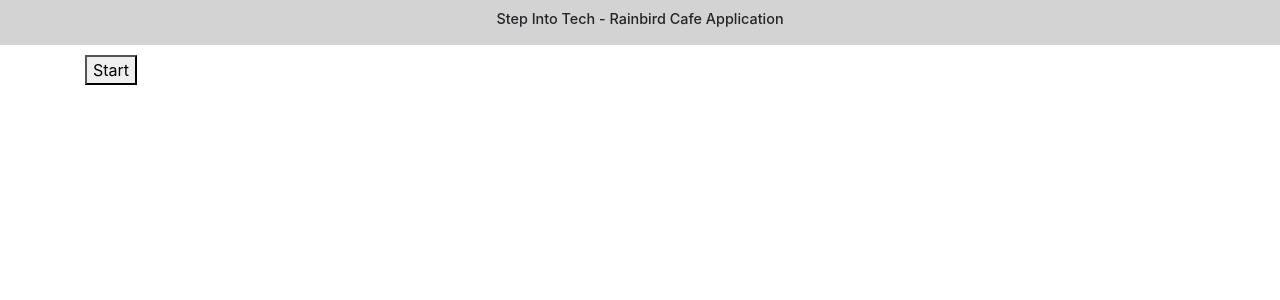
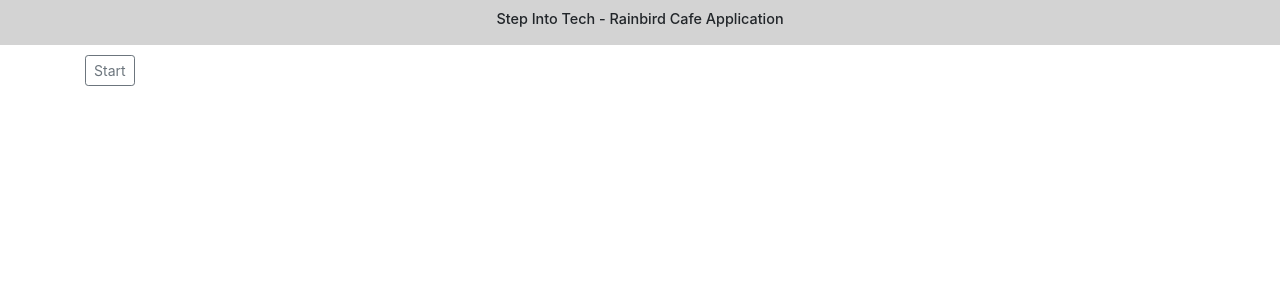
Before and after one commit to RainBirdAi/step-into-tech, an Angular app in the folder cafe-application/cafe-app/: page / in a window 1280 px wide. Shown: the top 300 px of the page. Built offline with nearby package versions, Linux system fonts and the light colour scheme.

Commit message:
Improve interaction styling. (#8)

```diff
--- a/cafe-application/cafe-app/src/app/conversation/conversation.component.css
+++ b/cafe-application/cafe-app/src/app/conversation/conversation.component.css
@@ -0,0 +1,3 @@
+.start {
+  margin-bottom: 10px;
+}
--- a/cafe-application/cafe-app/src/app/conversation/conversation.component.html
+++ b/cafe-application/cafe-app/src/app/conversation/conversation.component.html
@@ -1,5 +1,5 @@
-<section>
-  <button (click)="start()">
+<section class="start">
+  <button class="btn btn-outline-secondary btn-sm" (click)="start()">
     <span *ngIf="activeSession(); else elseBlock">Restart</span>
     <ng-template #elseBlock><span>Start</span></ng-template>
   </button>
--- a/cafe-application/cafe-app/src/app/conversation/conversation.component.ts
+++ b/cafe-application/cafe-app/src/app/conversation/conversation.component.ts
@@ -19,6 +19,7 @@ export class ConversationComponent implements OnInit {
   }
 
   start(){
+    this.thinking = true;
     this.conservationService.start().subscribe(
       result => {
         this.conservationService.query({subject: 'Person', relationship: 'recommended'}).subscribe(
--- a/cafe-application/cafe-app/src/app/conversation/interaction/interaction.component.css
+++ b/cafe-application/cafe-app/src/app/conversation/interaction/interaction.component.css
@@ -10,7 +10,3 @@
 .example-selected-value {
   margin: 15px 0;
 }
-
-.mat-radio-container {
-  display: none;
-}
--- a/cafe-application/cafe-app/src/app/conversation/interaction/interaction.component.html
+++ b/cafe-application/cafe-app/src/app/conversation/interaction/interaction.component.html
@@ -1,13 +1,15 @@
-<section *ngIf="thinking; else elseBlock">
+<section class="interaction">
+  <section class="alert alert-primary" role="alert" *ngIf="thinking; else elseBlock">
     Rainbird is thinking....
   </section>
   <ng-template #elseBlock>
-  <p>
-    {{question.prompt}}
-  </p>
-
-  <input (keyup.enter)="continue()" (keyup)="onKeyUp($event)" [(ngModel)]="answer">
-
+    <label for="question">{{question.prompt}}</label>
+    <div class="input-group mb-3">
+      <input type="text" class="form-control" id="question" placeholder="Enter location" (keyup.enter)="continue()" (keyup)="onKeyUp($event)" [(ngModel)]="answer">
+      <div class="input-group-append">
+        <button class="btn btn-primary btn-sm" (click)="continue()">Continue</button>
+      </div>
+    </div>
     <section>
       <mat-radio-group class="example-radio-group" [(ngModel)]="answer">
         <mat-radio-button class="example-radio-button" *ngFor="let place of places" [value]="place">
@@ -15,9 +17,5 @@
         </mat-radio-button>
       </mat-radio-group>
     </section>
-
-  <section>
-    <button (click)="continue()">Continue</button>
+  </ng-template>
 </section>
-
-</ng-template>
```
Lines whose indentation alone changed are shown as unchanged.
